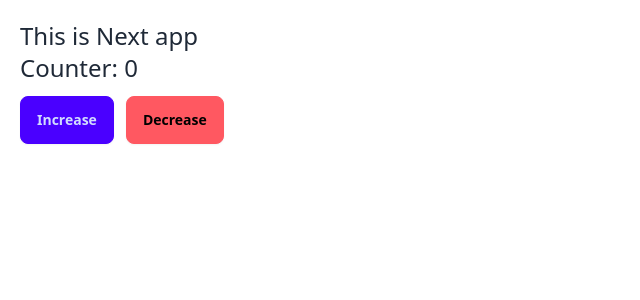
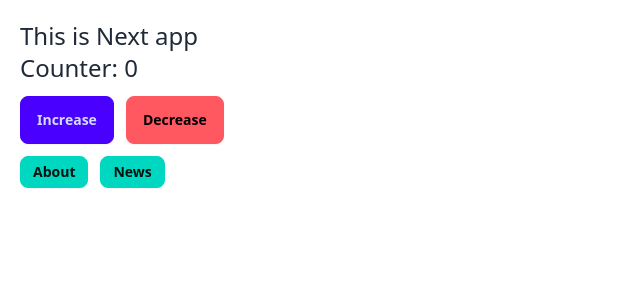
Before and after one commit to nayon117/my-nextjs-app, a Next.js app: page / in a window 1280 px wide. Shown: the top 300 px of the page, without its empty margins (0-640 px from the left). Built offline with nearby package versions, Linux system fonts and the light colour scheme.

Commit message:
learn about metadata and link

```diff
--- a/src/app/(withLayout)/about/page.js
+++ b/src/app/(withLayout)/about/page.js
@@ -1,4 +1,7 @@
-
+export const metadata = {
+    title: 'About Page',
+    description: 'This is about page with header footer',
+  }
 const AboutPage = () => {
     return(
         <div>
--- a/src/app/page.js
+++ b/src/app/page.js
@@ -1,4 +1,5 @@
 import Counter from "@/components/Counter/Counter";
+import Link from "next/link";
 
 const HomePage = () => {
   // throw new Error( );
@@ -6,6 +7,12 @@
     <div>
       <h1 className="text-2xl"> This is Next app </h1>
       <Counter/>
+      <Link href='/about' >
+      <button className="btn-sm btn btn-accent mt-3">About</button>
+      </Link>
+      <Link href='/news' className="mt-3">
+      <button className="btn-sm btn btn-accent ml-3">News</button>
+      </Link>
     </div>
   );
 };
```
